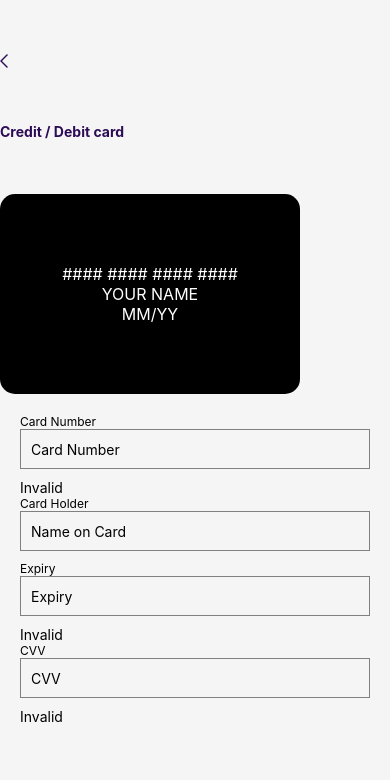
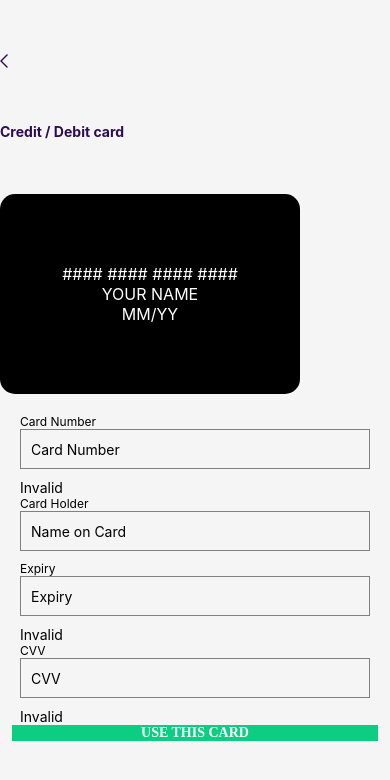
Before and after one commit to piyush214143/new_delivery_app, a React Native app in the folder NEW_DELIVERY_APP/: screen /Payment in a window 390 px wide. Shown: the top 780 px of the page. Built offline with nearby package versions, Linux system fonts and the light colour scheme; what react-native-responsive-fontsize would draw is missing.

Commit message:
BUTTON AND LOGIC ADDED

```diff
--- a/NEW_DELIVERY_APP/src/screen/Payment/index.js
+++ b/NEW_DELIVERY_APP/src/screen/Payment/index.js
@@ -9,6 +9,7 @@ import {
 } from 'react-native';
 import Header from '../../common/header';
 import paymentStyle from './style';
+import mainStyle from '../MainScreen/style';
 
 const Payment = props => {
   const [text, onChangeText] = useState('');
@@ -136,6 +137,10 @@ const Payment = props => {
           <Text>{validateCVV(cvv) ? '' : 'Invalid'}</Text>
         </View>
       </View>
+      <TouchableOpacity
+          style={mainStyle.btn1Container}>
+          <Text style={mainStyle.btn1}>USE THIS CARD</Text>
+        </TouchableOpacity>
     </View>
   );
 };
--- a/NEW_DELIVERY_APP/src/screen/mainScreen/style.js
+++ b/NEW_DELIVERY_APP/src/screen/mainScreen/style.js
@@ -65,10 +65,11 @@ const mainStyle = StyleSheet.create({
   },
   btn1Container: {
     backgroundColor: COLORS.button,
-    paddingHorizontal: '30%',
+    paddingHorizontal: '33%',
     height: ResponsiveSize(56),
     borderRadius: ResponsiveSize(8),
     justifyContent: 'center',
+    alignSelf:'center'
   },
   btn1: {
     color: COLORS.white,
```
